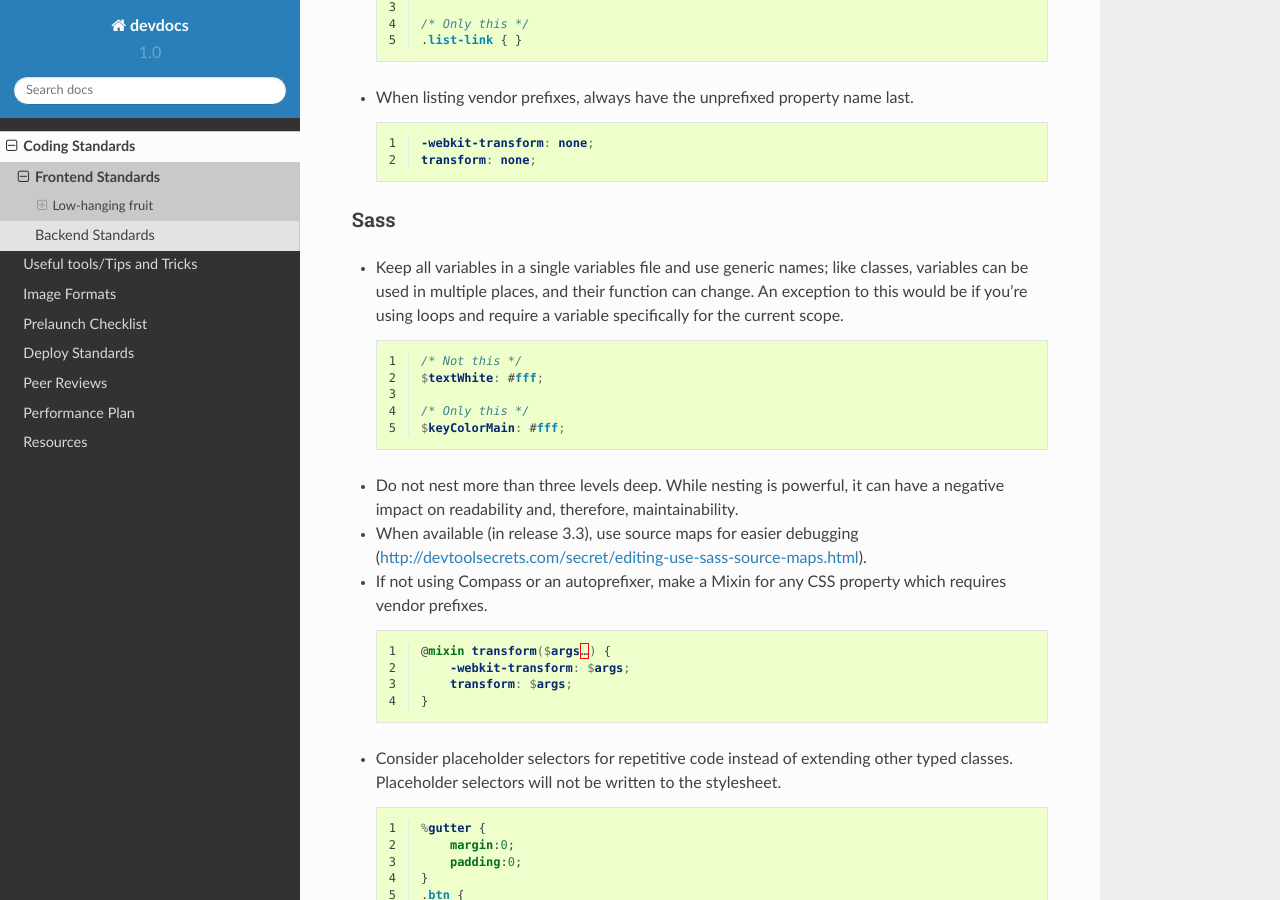
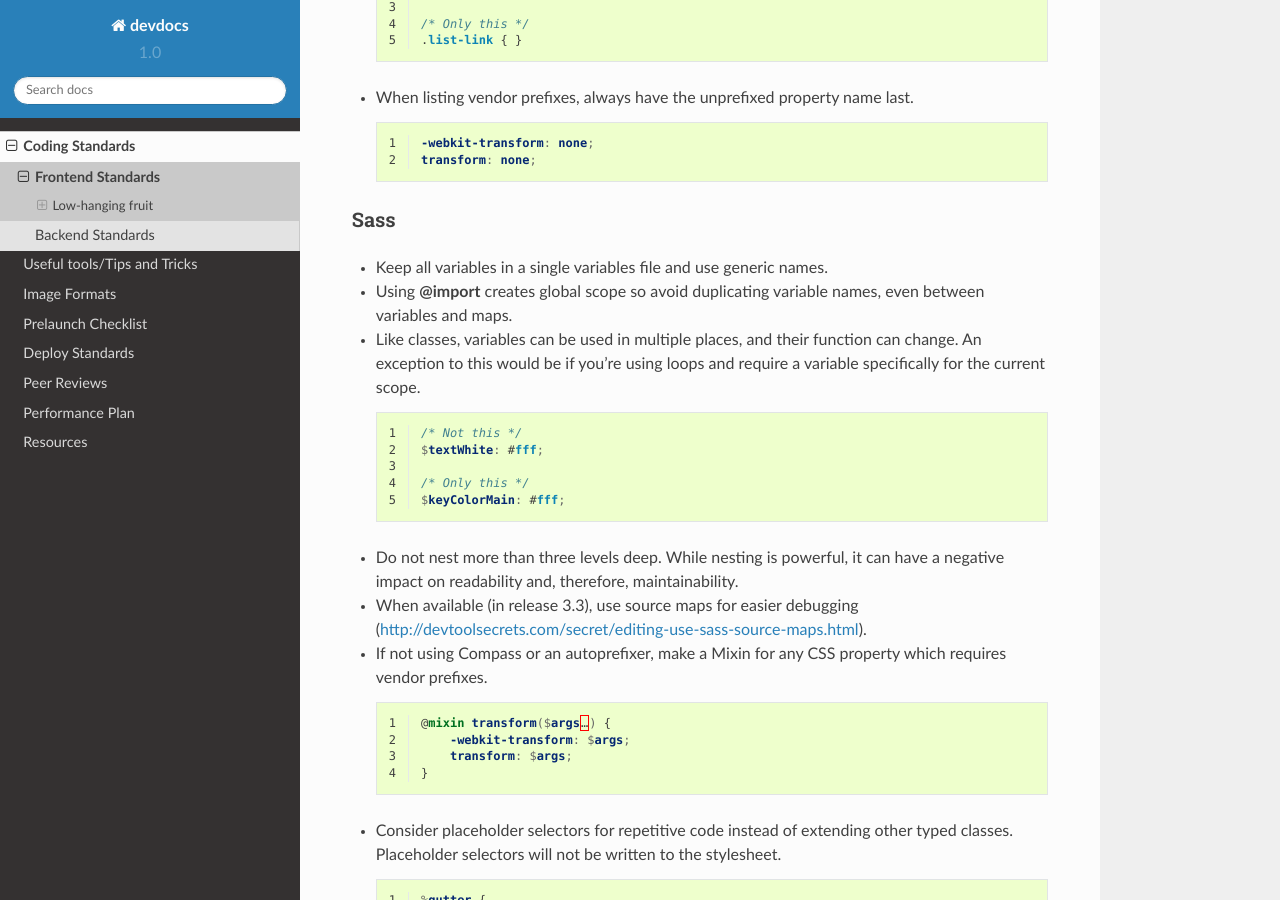
Before and after one commit to rehabstudio/devdocs, a Sphinx documentation site: the page built from source/coding_standards/frontend_standards.rst, in a window 1280 px wide and 900 px high, scrolled down 1890 px. Built offline with Sphinx 7.4.7 and the Read the Docs theme 2.0.0, drawn with Linux system fonts in a browser that asks for light colours; formulas are drawn with MathJax 3.

Commit message:
Added note about global scope and variable/maps

```diff
--- a/source/coding_standards/frontend_standards.rst
+++ b/source/coding_standards/frontend_standards.rst
@@ -88,7 +88,9 @@ HTML
 Sass
 ****
 
-- Keep all variables in a single variables file and use generic names; like classes, variables can be used in multiple places, and their function can change. An exception to this would be if you’re using loops and require a variable specifically for the current scope.
+- Keep all variables in a single variables file and use generic names.
+- Using **@import** creates global scope so avoid duplicating variable names, even between variables and maps.
+- Like classes, variables can be used in multiple places, and their function can change. An exception to this would be if you’re using loops and require a variable specifically for the current scope.
 
   .. literalinclude:: code/frontend_standards.txt
       :language: css
```
